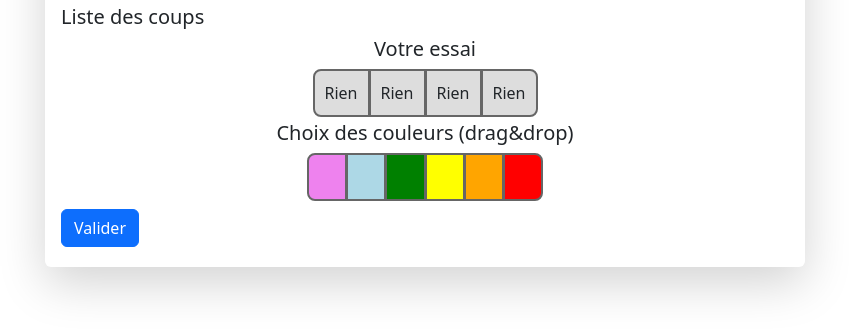
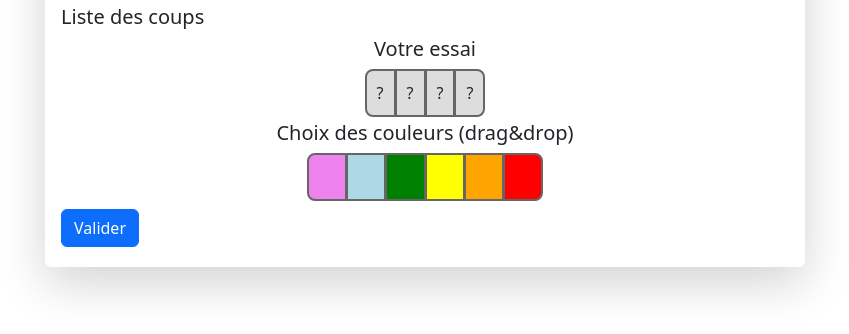
Before and after one commit to gjourde/MasterMind, a plain HTML site: page index.html in a window 1280 px wide. Shown: the part 292-626 px from the top of the page, without its empty margins (73-922 px from the left). Drawn offline with nearby package versions, Linux system fonts and the light colour scheme.

Commit message:
Update index.html

```diff
--- a/index.html
+++ b/index.html
@@ -40,10 +40,10 @@
                             <div class="col-12 text-center">
                                 <h5>Votre essai</h5>
                                 <div id="affichage" class="input-group d-flex justify-content-center my-1">
-                                    <div id="btnchoix-1" class="btn-choix">Rien</div>
-                                    <div id="btnchoix-2" class="btn-choix">Rien</div>
-                                    <div id="btnchoix-3" class="btn-choix">Rien</div>
-                                    <div id="btnchoix-4" class="btn-choix">Rien</div>
+                                    <div id="btnchoix-1" class="btn-choix">?</div>
+                                    <div id="btnchoix-2" class="btn-choix">?</div>
+                                    <div id="btnchoix-3" class="btn-choix">?</div>
+                                    <div id="btnchoix-4" class="btn-choix">?</div>
                                 </div>
                             </div>
                             <div class="col-12 text-center">
```
